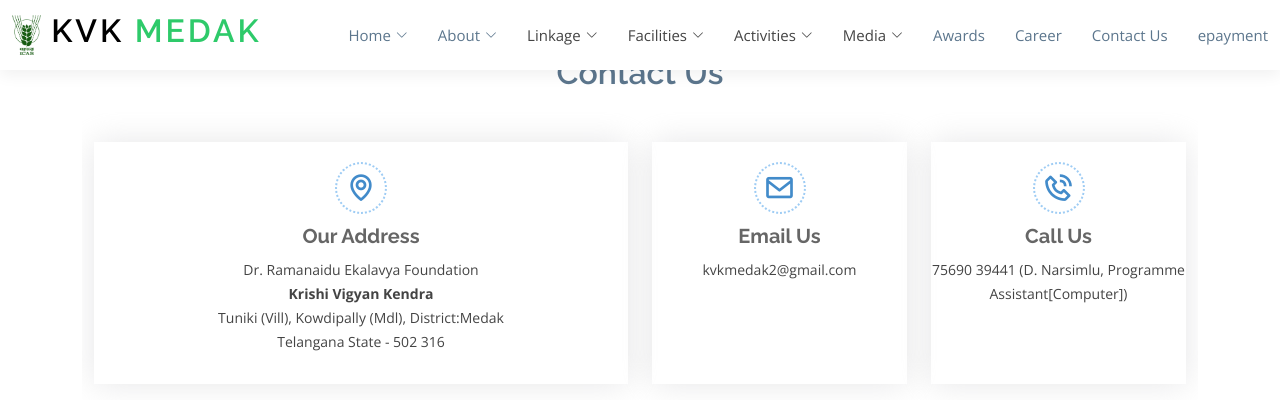
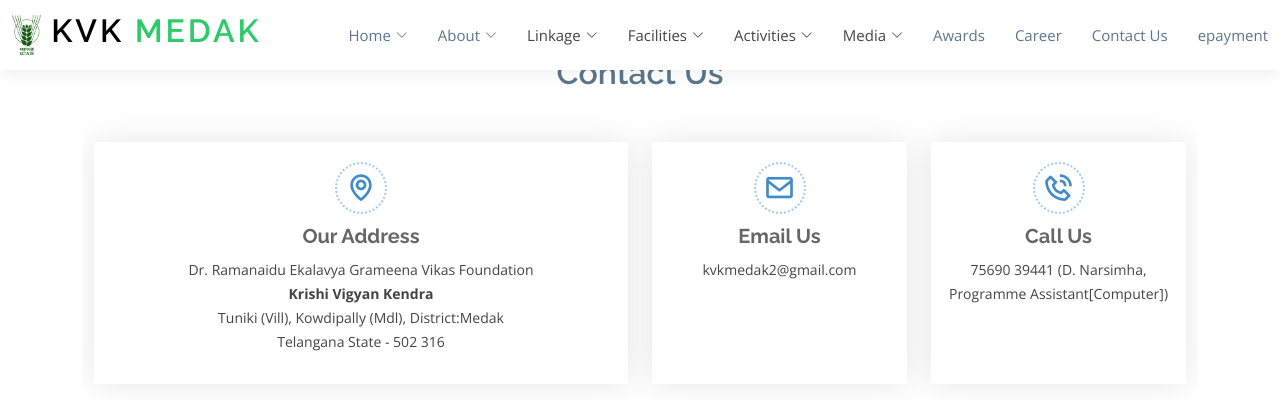
Before and after one commit to kvkmedak/kvkmedak.github.io, a Jekyll site: the page built from pages/contact-us.html, in a window 1280 px wide and 900 px high, scrolled down 543 px, cut to the strip 0-410 px from the top of the window. Shown: the top 400 px of the strip. Built offline with Jekyll 4.4.1, drawn with Linux system fonts in a browser that asks for light colours; nearby versions of some CDN libraries; library files that are not in the unit come from our copies.

Commit message:
Update contact-us.html

```diff
--- a/pages/contact-us.html
+++ b/pages/contact-us.html
@@ -14,7 +14,7 @@
             <div class="col-lg-6 d-flex aos-init aos-animate" data-aos="fade-up">
                 <div class="info-box"> <i class="bx bx-map"></i>
                     <h3>Our Address</h3>
-                    <p>Dr. Ramanaidu Ekalavya Foundation<br><b>Krishi Vigyan Kendra</b><br> Tuniki (Vill),
+                    <p>Dr. Ramanaidu Ekalavya Grameena Vikas Foundation<br><b>Krishi Vigyan Kendra</b><br> Tuniki (Vill),
                         Kowdipally (Mdl), District:Medak <br>
                         Telangana State - 502 316</p>
                 </div>
@@ -28,7 +28,7 @@
             <div class="col-lg-3 d-flex aos-init aos-animate" data-aos="fade-up" data-aos-delay="200">
                 <div class="info-box "> <i class="bx bx-phone-call"></i>
                     <h3>Call Us</h3>
-                    <p>75690 39441 (D. Narsimlu, Programme Assistant[Computer])</p>
+                    <p>75690 39441 (D. Narsimha, Programme Assistant[Computer])</p>
                 </div>
             </div>
         </div>
```
